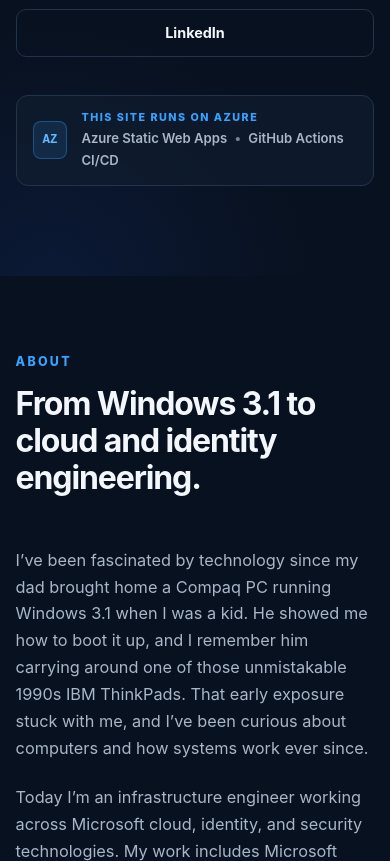
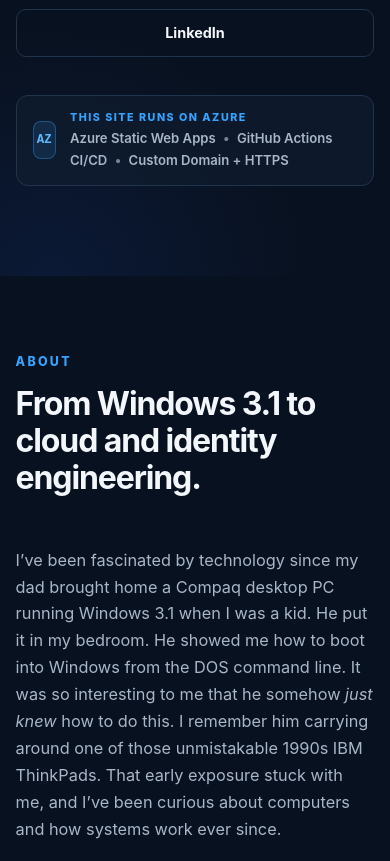
Before and after one commit to damienhenriquez/azure-resume, a plain HTML site: page frontend/index.html in a window 390 px wide. Shown: the part 720-1581 px from the top of the page. Drawn offline with Linux system fonts and the light colour scheme.

Commit message:
Polish personal story and mobile navigation

```diff
--- a/frontend/index.html
+++ b/frontend/index.html
@@ -2,7 +2,7 @@
 <html lang="en">
 <head>
   <meta charset="UTF-8">
-  <meta name="viewport" content="width=device-width, initial-scale=1.0">
+  <meta name="viewport" content="width=device-width, initial-scale=1.0, viewport-fit=cover">
 
   <title>Damien Henriquez | Cloud Security & Identity Engineer</title>
 
@@ -83,7 +83,7 @@
           <div class="site-stack-copy">
             <span class="site-stack-label">THIS SITE RUNS ON AZURE</span>
             <span class="site-stack-detail">
-              Azure Static Web Apps <span>•</span> GitHub Actions CI/CD
+              Azure Static Web Apps <span>•</span> GitHub Actions CI/CD <span>•</span> Custom Domain + HTTPS
             </span>
           </div>
         </div>
@@ -104,11 +104,13 @@
           <div class="about-copy">
             <p>
               I’ve been fascinated by technology since my dad brought home
-              a Compaq PC running Windows 3.1 when I was a kid. He showed me
-              how to boot it up, and I remember him carrying around one of
-              those unmistakable 1990s IBM ThinkPads. That early exposure
-              stuck with me, and I’ve been curious about computers and how
-              systems work ever since.
+              a Compaq desktop PC running Windows 3.1 when I was a kid.
+              He put it in my bedroom. He showed me how to boot into Windows
+              from the DOS command line. It was so interesting to me that
+              he somehow <em>just knew</em> how to do this. I remember him
+              carrying around one of those unmistakable 1990s IBM ThinkPads.
+              That early exposure stuck with me, and I’ve been curious about
+              computers and how systems work ever since.
             </p>
 
             <p>
--- a/frontend/styles.css
+++ b/frontend/styles.css
@@ -766,3 +766,19 @@ a:focus-visible {
     width: 100%;
   }
 }
+
+/* --------------------------------------------------
+   Mobile browser / safe-area refinement
+-------------------------------------------------- */
+
+@media (max-width: 700px) {
+  .site-header {
+    position: sticky;
+    top: 0;
+    padding-top: env(safe-area-inset-top);
+  }
+
+  .hero {
+    padding-top: 72px;
+  }
+}
```
